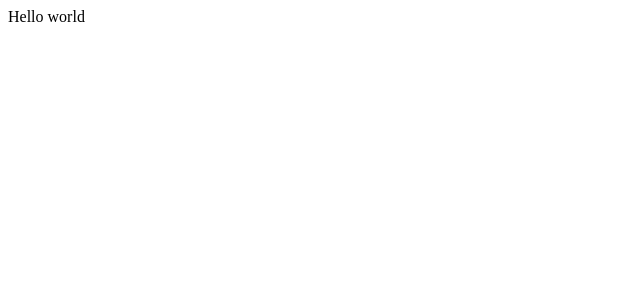
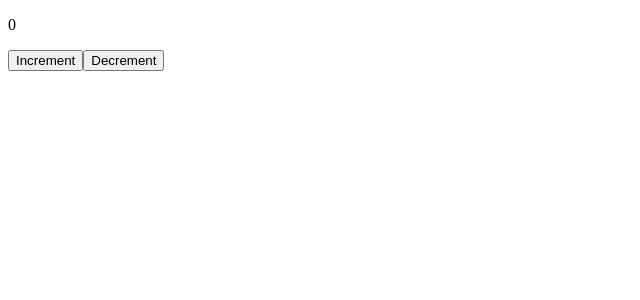
Before and after one commit to HectorAgudelo/redux_toolkit, a React (Create React App) app in the folder reduc_toolkit/: page / in a window 1280 px wide. Shown: the top 300 px of the page, without its empty margins (0-640 px from the left). Built offline with nearby package versions, Linux system fonts and the light colour scheme.

Commit message:
simple counter app using redux toolkit

```diff
--- a/reduc_toolkit/src/App.js
+++ b/reduc_toolkit/src/App.js
@@ -1,9 +1,10 @@
 import './App.css';
+import Counter from "./features/counter/Counter"
 
 function App() {
   return (
     <div className="App">
-      Hello world
+      <Counter/>
     </div>
   );
 }
--- a/reduc_toolkit/src/app/store.js
+++ b/reduc_toolkit/src/app/store.js
@@ -1,7 +1,8 @@
-import {configureStore} from "@reduxjs/toolkit"
+import {configureStore} from "@reduxjs/toolkit";
+import counterReducer from "../features/counter/counterSlice";
 
 export const store = configureStore({
     reducer:{
-
+        counter:counterReducer,
     }
 })
--- /dev/null
+++ b/reduc_toolkit/src/features/counter/Counter.js
@@ -0,0 +1,23 @@
+import React from 'react'
+import { useSelector,useDispatch } from 'react-redux'
+import {increment, decrement} from "./counterSlice"
+
+
+const Counter = () => {
+    const count = useSelector((state)=> state.counter.count)
+    console.log(count)
+    const dispatch = useDispatch()
+  return (
+    <section>
+        <p>
+            {count}
+        </p>
+        <div>
+            <button onClick={()=>dispatch(increment())}>Increment</button>
+            <button onClick={()=>dispatch(decrement())}>Decrement</button>
+        </div>
+    </section>
+  )
+}
+
+export default Counter
--- /dev/null
+++ b/reduc_toolkit/src/features/counter/counterSlice.js
@@ -0,0 +1,22 @@
+import { createSlice } from "@reduxjs/toolkit";
+
+const initialState = {
+    count: 0
+}
+
+export const counterSlice = createSlice({
+    name: 'counter',
+    initialState,
+    reducers:{
+        increment: (state)=>{
+            state.count+=1;
+        },
+        decrement: (state)=>{
+            state.count-=1;
+        }
+    }
+})
+
+export const {increment, decrement} = counterSlice.actions;
+
+export default counterSlice.reducer;
--- a/reduc_toolkit/src/index.js
+++ b/reduc_toolkit/src/index.js
@@ -3,11 +3,15 @@ import ReactDOM from 'react-dom/client';
 import './index.css';
 import App from './App';
 import reportWebVitals from './reportWebVitals';
+import { store } from './app/store';
+import { Provider } from 'react-redux';
 
 const root = ReactDOM.createRoot(document.getElementById('root'));
 root.render(
   <React.StrictMode>
-    <App />
+    <Provider store={store}>
+      <App />
+    </Provider>
   </React.StrictMode>
 );
 
```
Also changed, not shown: 1 other file (tests, documents, lock files or other folders).
